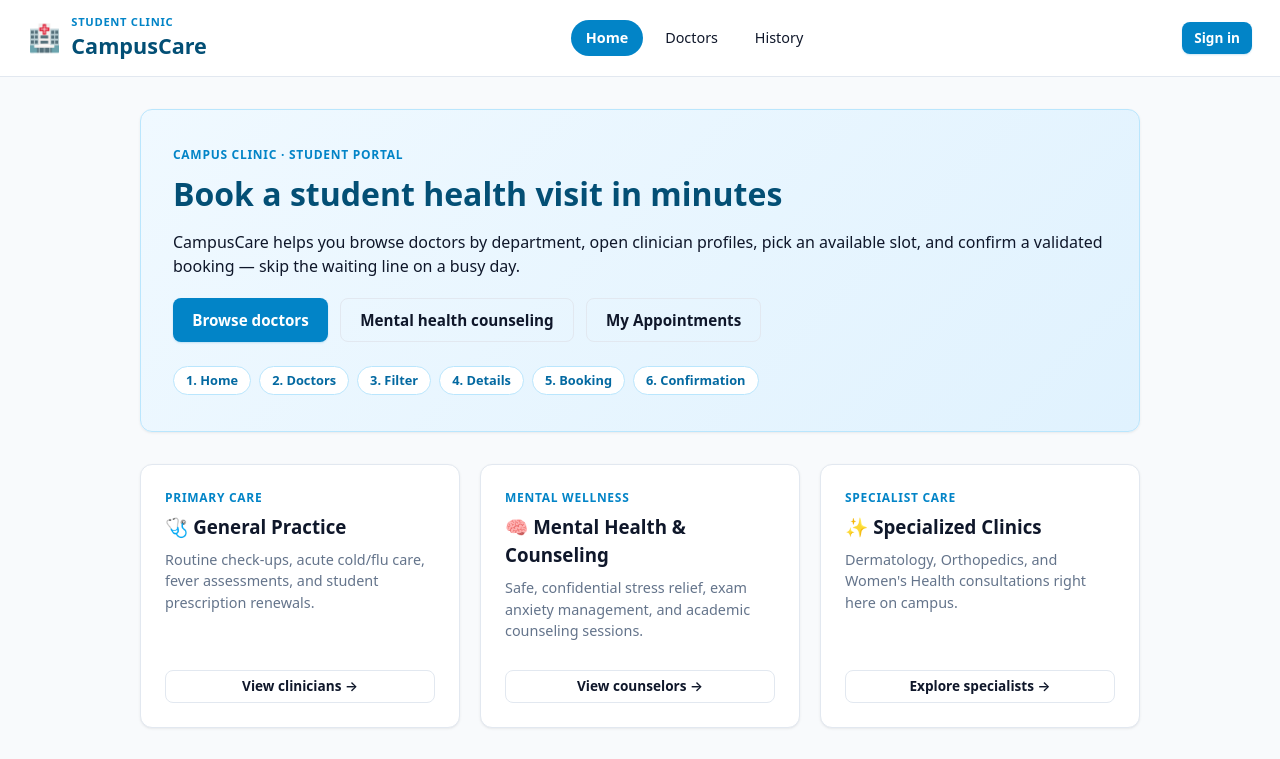
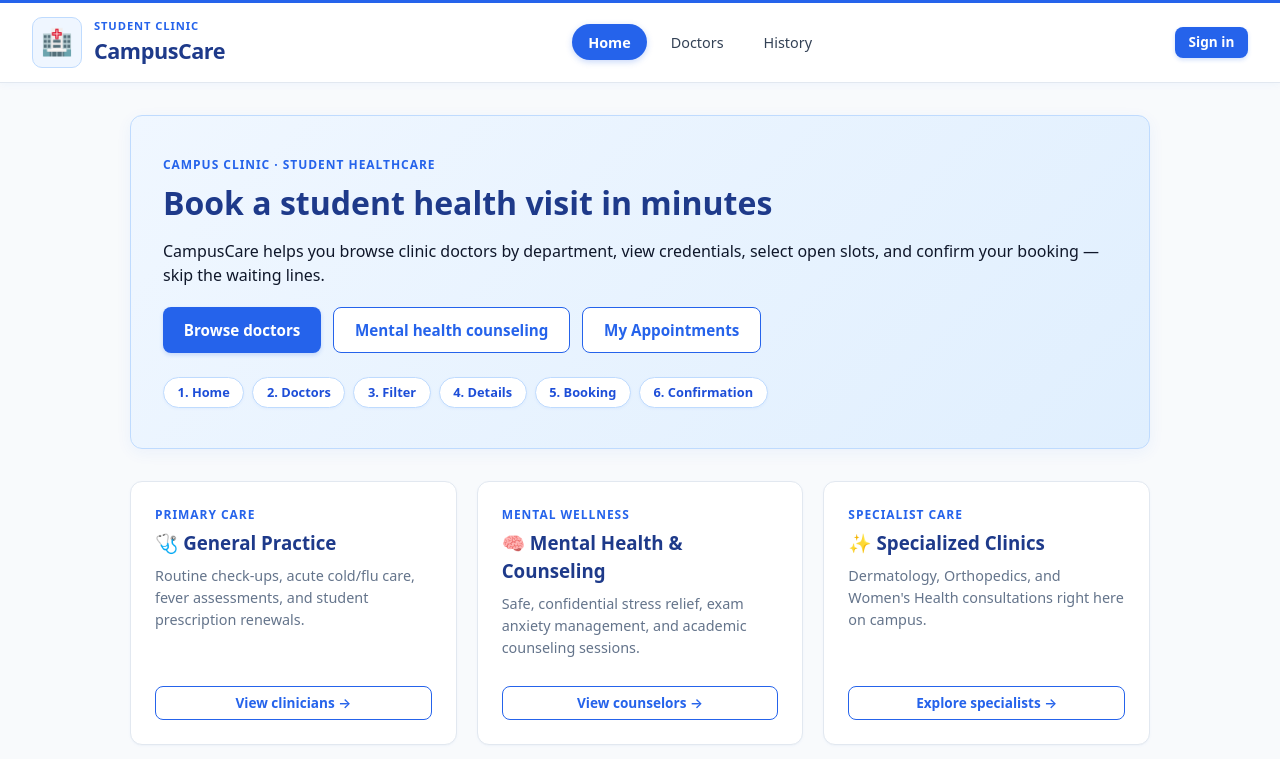
Before and after one commit to zachariasgebre/CampusCare, a React (Vite) app in the folder campuscare/: page / in a window 1280 px wide. Shown: the top 759 px of the page. Built offline with nearby package versions, Linux system fonts and the light colour scheme.

Commit message:
feat(ui): update clinic UI to clean white and medical blue theme

```diff
--- a/campuscare/src/index.css
+++ b/campuscare/src/index.css
@@ -1,20 +1,25 @@
 :root {
-  --primary: #0284c7;
-  --primary-hover: #0369a1;
-  --primary-light: #e0f2fe;
-  --accent: #0d9488;
-  --bg-main: #f8fafc;
-  --card-bg: #ffffff;
-  --text-dark: #0f172a;
-  --text-muted: #64748b;
-  --border-color: #e2e8f0;
+  /* Hospital & Clinic Theme: Crisp White & Professional Medical Blue */
+  --primary: #2563eb;            /* Medical Blue */
+  --primary-hover: #1d4ed8;      /* Deep Clinic Blue */
+  --primary-light: #eff6ff;      /* Very soft ice-blue tint */
+  --primary-border: #bfdbfe;     /* Soft blue border */
+  --accent: #0284c7;             /* Cyan / Medical Sky */
+  --accent-light: #f0f9ff;
+  --bg-main: #f8fafc;            /* Clean medical slate background */
+  --card-bg: #ffffff;            /* Pure Clinical White */
+  --text-dark: #0f172a;          /* Deep Navy/Slate text */
+  --text-body: #1e293b;
+  --text-muted: #64748b;         /* Muted Slate */
+  --border-color: #e2e8f0;       /* Fine sterile border */
+  --border-blue: #dbeafe;        /* Clinical light blue border */
   --error: #ef4444;
   --error-bg: #fef2f2;
-  --success: #16a34a;
-  --success-bg: #f0fdf4;
-  --shadow-sm: 0 1px 3px 0 rgba(0, 0, 0, 0.06), 0 1px 2px -1px rgba(0, 0, 0, 0.06);
-  --shadow-md: 0 4px 6px -1px rgba(0, 0, 0, 0.08), 0 2px 4px -2px rgba(0, 0, 0, 0.06);
-  --shadow-lg: 0 10px 15px -3px rgba(0, 0, 0, 0.08), 0 4px 6px -4px rgba(0, 0, 0, 0.06);
+  --success: #10b981;
+  --success-bg: #ecfdf5;
+  --shadow-sm: 0 1px 3px 0 rgba(37, 99, 235, 0.04), 0 1px 2px -1px rgba(0, 0, 0, 0.04);
+  --shadow-md: 0 4px 12px -2px rgba(37, 99, 235, 0.08), 0 2px 6px -2px rgba(0, 0, 0, 0.04);
+  --shadow-lg: 0 12px 24px -4px rgba(37, 99, 235, 0.12), 0 4px 10px -2px rgba(0, 0, 0, 0.04);
   --radius: 12px;
 }
 
@@ -47,13 +52,14 @@ textarea {
 code {
   font-family: ui-monospace, SFMono-Regular, Menlo, Monaco, Consolas, monospace;
   font-size: 0.9em;
-  background: #f1f5f9;
+  background: var(--primary-light);
   color: var(--primary-hover);
-  padding: 0.15em 0.4em;
-  border-radius: 4px;
+  padding: 0.15em 0.45em;
+  border-radius: 6px;
+  border: 1px solid var(--border-blue);
 }
 
-/* Shell & Layout */
+/* App Shell Layout */
 .app-shell {
   display: grid;
   grid-template-rows: auto 1fr auto;
@@ -69,27 +75,35 @@ code {
   position: sticky;
   top: 0;
   z-index: 100;
-  padding: 0.85rem 1.75rem;
-  background: rgba(255, 255, 255, 0.96);
+  padding: 0.85rem 2rem;
+  background: #ffffff;
+  border-top: 3px solid var(--primary);
   border-bottom: 1px solid var(--border-color);
-  backdrop-filter: blur(10px);
+  box-shadow: 0 2px 8px rgba(37, 99, 235, 0.04);
 }
 
 .brand {
   display: flex;
-  gap: 0.65rem;
+  gap: 0.75rem;
   align-items: center;
 }
 
 .brand-mark {
-  font-size: 1.65rem;
+  font-size: 1.6rem;
+  display: flex;
+  align-items: center;
+  justify-content: center;
+  background: var(--primary-light);
+  padding: 0.35rem 0.5rem;
+  border-radius: 10px;
+  border: 1px solid var(--primary-border);
 }
 
 .brand-kicker {
   margin: 0;
   color: var(--primary);
   font-size: 0.7rem;
-  letter-spacing: 0.06em;
+  letter-spacing: 0.08em;
   text-transform: uppercase;
   font-weight: 700;
 }
@@ -98,7 +112,8 @@ code {
   margin: 0;
   font-size: 1.35rem;
   font-weight: 800;
-  color: #034f75;
+  color: #1e3a8a;
+  letter-spacing: -0.02em;
 }
 
 .site-nav {
@@ -108,16 +123,16 @@ code {
 }
 
 .site-nav a {
-  padding: 0.45rem 0.9rem;
+  padding: 0.45rem 1rem;
   border-radius: 9999px;
   font-size: 0.9rem;
   font-weight: 500;
-  color: var(--text-dark);
+  color: #334155;
   transition: all 0.15s ease;
 }
 
 .site-nav a:hover {
-  background: #f1f5f9;
+  background: var(--primary-light);
   color: var(--primary);
 }
 
@@ -125,6 +140,7 @@ code {
   background: var(--primary);
   color: #ffffff;
   font-weight: 600;
+  box-shadow: 0 2px 6px rgba(37, 99, 235, 0.25);
 }
 
 .auth-slot {
@@ -134,18 +150,19 @@ code {
 }
 
 .user-chip {
-  padding: 0.3rem 0.75rem;
+  padding: 0.3rem 0.85rem;
   border-radius: 9999px;
   background: var(--primary-light);
   color: var(--primary-hover);
+  border: 1px solid var(--primary-border);
   font-size: 0.85rem;
   font-weight: 600;
 }
 
 .site-main {
-  width: min(1040px, 100%);
+  width: min(1060px, 100%);
   margin: 0 auto;
-  padding: 2rem 1.25rem 3rem;
+  padding: 2rem 1.25rem 3.5rem;
 }
 
 .site-footer {
@@ -154,16 +171,16 @@ code {
   text-align: center;
   background: #ffffff;
   color: var(--text-muted);
-  font-size: 0.85rem;
+  font-size: 0.875rem;
 }
 
 .site-footer p {
   margin: 0;
 }
 
-/* Typography & Headings */
+/* Headings & Text */
 h1, h2, h3, h4 {
-  color: var(--text-dark);
+  color: #1e3a8a;
   margin-top: 0;
   margin-bottom: 0.5rem;
   font-weight: 700;
@@ -179,7 +196,7 @@ p {
   color: var(--primary);
   font-size: 0.75rem;
   font-weight: 700;
-  letter-spacing: 0.06em;
+  letter-spacing: 0.08em;
   text-transform: uppercase;
 }
 
@@ -192,9 +209,9 @@ p {
   margin-top: 1rem;
   color: var(--text-muted);
   font-size: 0.85rem;
-  background: #f8fafc;
-  padding: 0.5rem 0.75rem;
-  border-radius: 6px;
+  background: var(--primary-light);
+  padding: 0.6rem 0.85rem;
+  border-radius: 8px;
   border-left: 3px solid var(--primary);
 }
 
@@ -206,7 +223,7 @@ p {
   border-radius: var(--radius);
   background: var(--card-bg);
   box-shadow: var(--shadow-sm);
-  transition: transform 0.2s ease, box-shadow 0.2s ease;
+  transition: transform 0.2s ease, box-shadow 0.2s ease, border-color 0.2s ease;
 }
 
 .hero h2,
@@ -219,17 +236,20 @@ p {
   margin: 0.2rem 0 0.75rem;
   font-size: clamp(1.4rem, 3.5vw, 2rem);
   font-weight: 800;
+  color: #1e3a8a;
 }
 
+/* Hero Section */
 .hero {
-  background: linear-gradient(135deg, #f0f9ff 0%, #e0f2fe 100%);
-  border-color: #bae6fd;
-  padding: 2.25rem 2rem;
+  background: linear-gradient(135deg, #f0f7ff 0%, #e0effe 100%);
+  border: 1px solid var(--primary-border);
+  padding: 2.5rem 2rem;
   margin-bottom: 2rem;
+  box-shadow: 0 4px 16px rgba(37, 99, 235, 0.06);
 }
 
 .hero h2 {
-  color: #034f75;
+  color: #1e3a8a;
 }
 
 .hero-actions,
@@ -250,13 +270,14 @@ p {
 }
 
 .journey li {
-  padding: 0.25rem 0.75rem;
+  padding: 0.3rem 0.85rem;
   border-radius: 9999px;
   background: #ffffff;
-  border: 1px solid #bae6fd;
-  color: #0369a1;
+  border: 1px solid var(--primary-border);
+  color: var(--primary-hover);
   font-size: 0.8rem;
   font-weight: 600;
+  box-shadow: 0 1px 3px rgba(37, 99, 235, 0.05);
 }
 
 /* Feature Cards */
@@ -271,10 +292,13 @@ p {
   display: flex;
   flex-direction: column;
   justify-content: space-between;
+  border: 1px solid var(--border-color);
+  background: #ffffff;
 }
 
 .feature-card:hover {
   transform: translateY(-2px);
+  border-color: var(--primary-border);
   box-shadow: var(--shadow-md);
 }
 
@@ -283,7 +307,7 @@ p {
   display: inline-flex;
   align-items: center;
   justify-content: center;
-  padding: 0.6rem 1.2rem;
+  padding: 0.65rem 1.3rem;
   border: 0;
   border-radius: 8px;
   background: var(--primary);
@@ -293,13 +317,13 @@ p {
   cursor: pointer;
   text-decoration: none;
   transition: all 0.15s ease;
-  box-shadow: 0 1px 2px rgba(2, 132, 199, 0.2);
+  box-shadow: 0 2px 4px rgba(37, 99, 235, 0.2);
 }
 
 .btn:hover:not(:disabled) {
   background: var(--primary-hover);
   transform: translateY(-1px);
-  box-shadow: 0 4px 6px -1px rgba(2, 132, 199, 0.25);
+  box-shadow: 0 4px 10px rgba(37, 99, 235, 0.3);
 }
 
 .btn:disabled {
@@ -309,19 +333,20 @@ p {
 }
 
 .btn.ghost {
-  background: transparent;
-  color: var(--text-dark);
-  border: 1px solid var(--border-color);
+  background: #ffffff;
+  color: var(--primary);
+  border: 1.5px solid var(--primary);
   box-shadow: none;
 }
 
 .btn.ghost:hover:not(:disabled) {
-  background: #f1f5f9;
-  border-color: #cbd5e1;
+  background: var(--primary-light);
+  border-color: var(--primary-hover);
+  color: var(--primary-hover);
 }
 
 .btn.small {
-  padding: 0.35rem 0.75rem;
+  padding: 0.35rem 0.85rem;
   font-size: 0.85rem;
 }
 
@@ -335,7 +360,7 @@ p {
   margin-bottom: 1.25rem;
 }
 
-/* Filter Chips */
+/* Filter Chips (Department) */
 .chip-row {
   display: flex;
   flex-wrap: wrap;
@@ -344,12 +369,12 @@ p {
 }
 
 .chip {
-  padding: 0.4rem 0.95rem;
+  padding: 0.45rem 1rem;
   border: 1px solid var(--border-color);
   border-radius: 9999px;
   background: #ffffff;
-  color: var(--text-dark);
-  font-size: 0.85rem;
+  color: #334155;
+  font-size: 0.875rem;
   font-weight: 500;
   cursor: pointer;
   transition: all 0.15s ease;
@@ -358,6 +383,7 @@ p {
 .chip:hover {
   border-color: var(--primary);
   color: var(--primary);
+  background: var(--primary-light);
 }
 
 .chip.active {
@@ -365,6 +391,7 @@ p {
   color: #ffffff;
   border-color: var(--primary);
   font-weight: 600;
+  box-shadow: 0 2px 6px rgba(37, 99, 235, 0.25);
 }
 
 /* Doctor Grid & Cards */
@@ -378,21 +405,33 @@ p {
   display: flex;
   flex-direction: column;
   justify-content: space-between;
+  background: #ffffff;
+  border: 1px solid var(--border-color);
 }
 
 .doctor-card:hover {
   transform: translateY(-3px);
   box-shadow: var(--shadow-lg);
-  border-color: #bae6fd;
+  border-color: var(--primary-border);
+}
+
+.doctor-card h3 a {
+  color: #1e3a8a;
+  transition: color 0.15s ease;
+}
+
+.doctor-card h3 a:hover {
+  color: var(--primary);
 }
 
 .price {
   margin: 0.5rem 0;
-  font-size: 1.2rem;
+  font-size: 1.25rem;
   font-weight: 800;
   color: var(--primary);
 }
 
+/* Time Slots */
 .slot-list {
   display: flex;
   flex-wrap: wrap;
@@ -405,17 +444,20 @@ p {
 .slot-list li {
   background: var(--primary-light);
   color: var(--primary-hover);
-  padding: 0.35rem 0.75rem;
+  border: 1px solid var(--primary-border);
+  padding: 0.35rem 0.85rem;
   border-radius: 6px;
   font-size: 0.85rem;
   font-weight: 600;
 }
 
-/* States */
+/* State & Error Cards */
 .state-card {
   text-align: center;
   max-width: 480px;
   margin: 2rem auto;
+  background: #ffffff;
+  border: 1px solid var(--border-color);
 }
 
 .error-card {
@@ -427,7 +469,7 @@ p {
   width: 2.25rem;
   height: 2.25rem;
   margin: 0 auto 0.75rem;
-  border: 3px solid #e2e8f0;
+  border: 3px solid #dbeafe;
   border-top-color: var(--primary);
   border-radius: 50%;
   animation: spin 0.8s linear infinite;
@@ -446,26 +488,29 @@ p {
 .login-card {
   max-width: 580px;
   margin: 2rem auto;
+  background: #ffffff;
+  border: 1px solid var(--border-color);
+  box-shadow: var(--shadow-md);
 }
 
 .booking-form {
   display: grid;
-  gap: 0.6rem;
+  gap: 0.65rem;
   margin-top: 1rem;
 }
 
 .booking-form label {
   font-weight: 600;
   font-size: 0.9rem;
-  color: var(--text-dark);
+  color: #1e3a8a;
 }
 
 .booking-form input,
 .booking-form select,
 .booking-form textarea {
   width: 100%;
-  padding: 0.65rem 0.85rem;
-  border: 1px solid var(--border-color);
+  padding: 0.7rem 0.9rem;
+  border: 1px solid #cbd5e1;
   border-radius: 8px;
   background: #ffffff;
   color: var(--text-dark);
@@ -477,7 +522,7 @@ p {
 .booking-form textarea:focus {
   outline: none;
   border-color: var(--primary);
-  box-shadow: 0 0 0 3px rgba(2, 132, 199, 0.15);
+  box-shadow: 0 0 0 3px rgba(37, 99, 235, 0.15);
 }
 
 .field-error {
@@ -509,14 +554,14 @@ p {
   font-size: 0.75rem;
   color: var(--text-muted);
   text-transform: uppercase;
-  letter-spacing: 0.04em;
+  letter-spacing: 0.05em;
   font-weight: 600;
 }
 
 .confirm-grid dd {
   margin: 0.15rem 0 0;
   font-weight: 700;
-  color: var(--text-dark);
+  color: #1e3a8a;
 }
 
 /* Appointment History */
@@ -533,6 +578,13 @@ p {
   gap: 1rem;
   align-items: flex-start;
   justify-content: space-between;
+  background: #ffffff;
+  border: 1px solid var(--border-color);
+}
+
+.history-card:hover {
+  border-color: var(--primary-border);
+  box-shadow: var(--shadow-md);
 }
 
 /* Responsive */
--- a/campuscare/src/pages/Home.jsx
+++ b/campuscare/src/pages/Home.jsx
@@ -4,11 +4,11 @@ function Home() {
   return (
     <div className="home-container">
       <section className="hero card">
-        <p className="eyebrow">Campus clinic · Student Portal</p>
+        <p className="eyebrow">Campus Clinic · Student Healthcare</p>
         <h2>Book a student health visit in minutes</h2>
         <p>
-          CampusCare helps you browse doctors by department, open clinician profiles,
-          pick an available slot, and confirm a validated booking — skip the waiting line on a busy day.
+          CampusCare helps you browse clinic doctors by department, view credentials,
+          select open slots, and confirm your booking — skip the waiting lines.
         </p>
         <div className="hero-actions">
           <Link className="btn" to="/doctors">
@@ -72,15 +72,15 @@ function Home() {
         </div>
       </section>
 
-      <section className="card" style={{ display: "flex", justifyContent: "space-between", alignItems: "center", flexWrap: "wrap", gap: "1.25rem", background: "#fef2f2", borderColor: "#fecaca" }}>
+      <section className="card" style={{ display: "flex", justifyContent: "space-between", alignItems: "center", flexWrap: "wrap", gap: "1.25rem", borderLeft: "4px solid #ef4444" }}>
         <div>
-          <h3 style={{ color: "#991b1b" }}>Need urgent medical assistance?</h3>
-          <p className="muted" style={{ margin: 0, color: "#7f1d1d" }}>
+          <h3 style={{ color: "#b91c1c", margin: "0 0 0.35rem" }}>Need urgent medical assistance?</h3>
+          <p className="muted" style={{ margin: 0 }}>
             The emergency triage room in Clinic Block A is open 24/7 for acute symptoms.
           </p>
         </div>
         <a href="tel:991" className="btn" style={{ backgroundColor: "#dc2626" }}>
-          Emergency Hotline: 991
+          Emergency Call: 991
         </a>
       </section>
     </div>
```
Also changed, not shown: campuscare/src/appointments/AppointmentHistory.jsx (+8 -24 lines), campuscare/src/doctors/DoctorList.jsx (+6 -29 lines).
